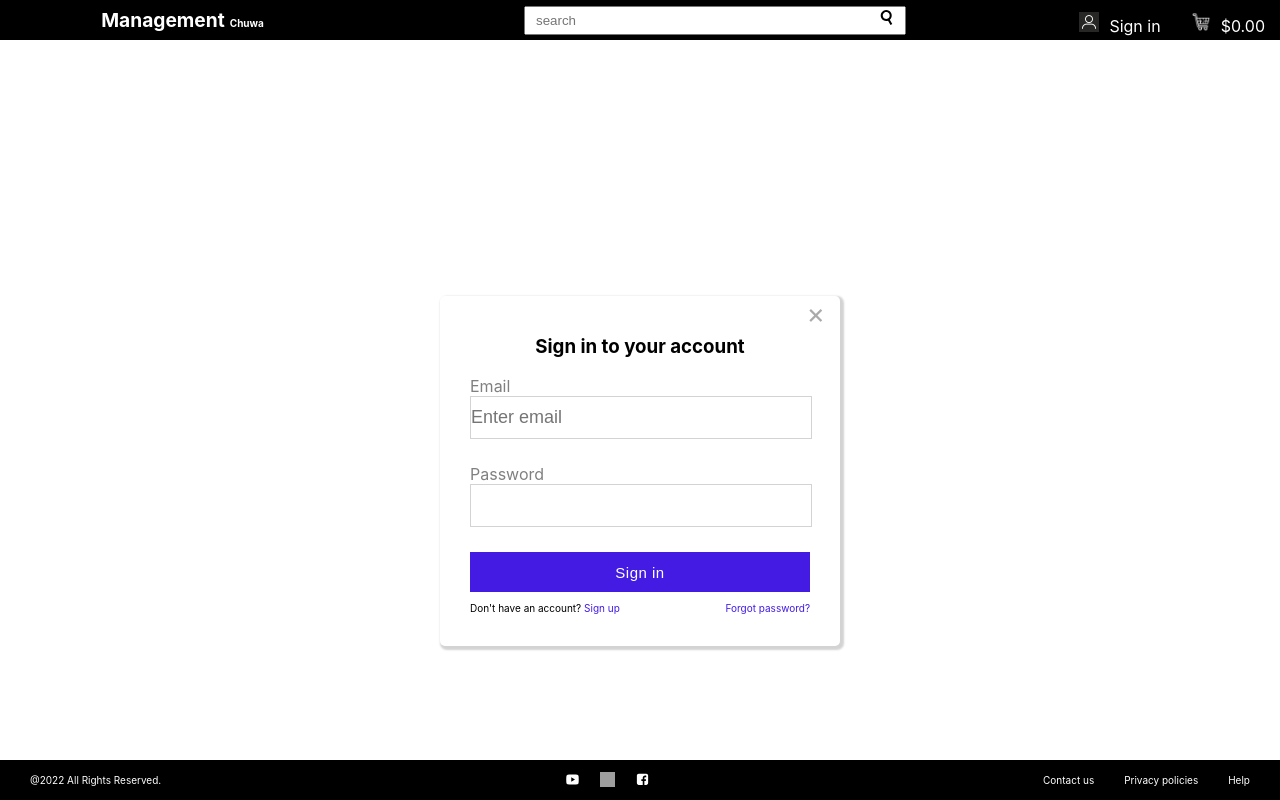
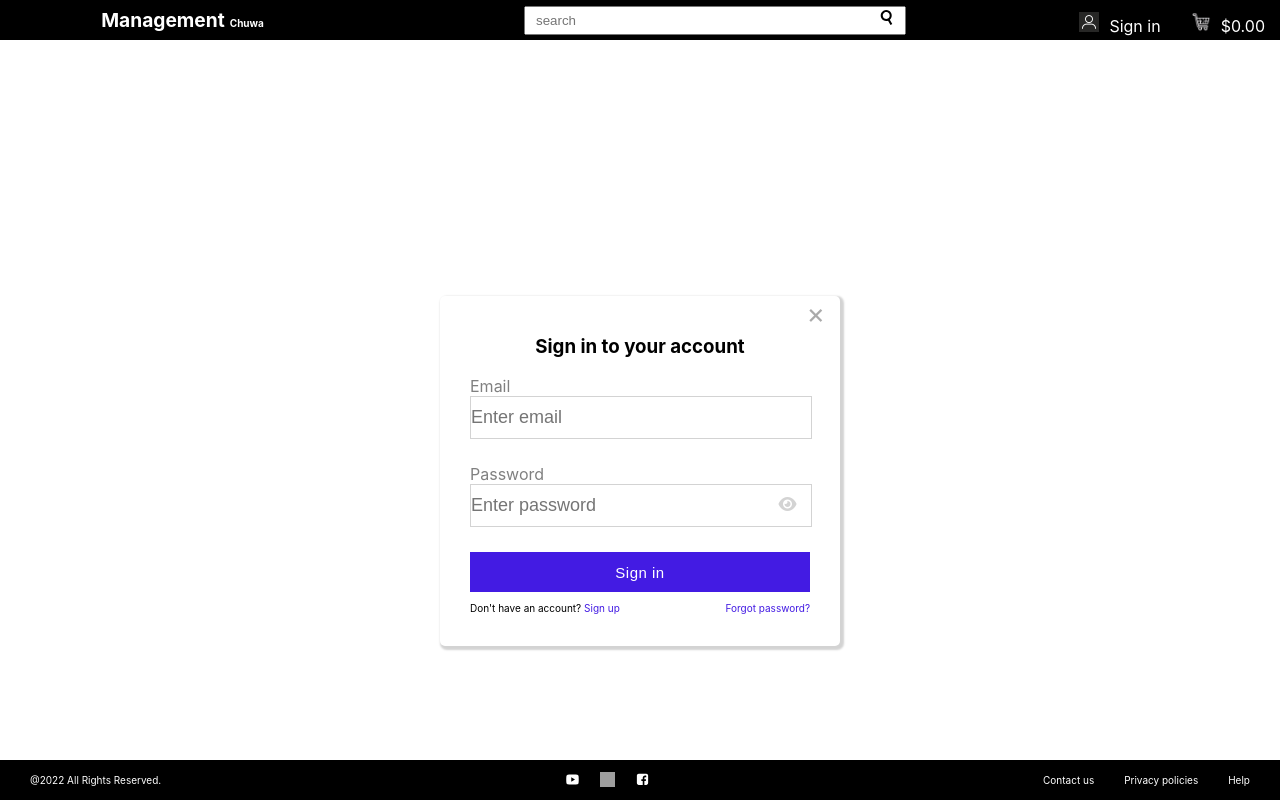
Before and after one commit to gj0706/react-product-management-system, a React (Create React App) app: page / in a window 1280 px wide. Both pictures are taken after a click on the element "Sign in". Built offline with nearby package versions, Linux system fonts and the light colour scheme; grey boxes are pictures that could not be loaded.

Commit message:
added show/hide icon to sign in modal

```diff
--- a/public/index.html
+++ b/public/index.html
@@ -15,6 +15,10 @@
       user's mobile device or desktop. See https://developers.google.com/web/fundamentals/web-app-manifest/
     -->
 		<link rel="manifest" href="%PUBLIC_URL%/manifest.json" />
+		<link
+			rel="stylesheet"
+			href="https://cdnjs.cloudflare.com/ajax/libs/font-awesome/6.1.1/css/all.min.css"
+		/>
 		<!--
       Notice the use of %PUBLIC_URL% in the tags above.
       It will be replaced with the URL of the `public` folder during the build.
--- a/src/App.js
+++ b/src/App.js
@@ -8,6 +8,7 @@ import "./App.css";
 function App() {
 	const [users, setUsers] = useState([]);
 	const [modalOn, setModalOn] = useState(false);
+	const [error, setError] = useState(false);
 
 	return (
 		<div className="App">
@@ -17,6 +18,8 @@ function App() {
 				setUsers={setUsers}
 				modalOn={modalOn}
 				setModalOn={setModalOn}
+				error={error}
+				setError={setError}
 			/>
 			<Footer />
 		</div>
--- a/src/components/sign-in-modal/sign-in-modal.css
+++ b/src/components/sign-in-modal/sign-in-modal.css
@@ -29,7 +29,6 @@
 .input-field {
 	background: none;
 	background-color: white;
-	color: white;
 	font-size: 18px;
 	padding: 10px 0px 10px 0px;
 	display: block;
@@ -39,6 +38,23 @@
 	margin: 25px 0;
 }
 
+#toggle-pw {
+	display: inline;
+	/* margin-bottom: 30px; */
+	height: 20px;
+	width: 20px;
+}
+
+.password-container {
+	position: relative;
+}
+.fa-eye {
+	position: absolute;
+	top: 50%;
+	right: 4%;
+	cursor: pointer;
+	color: lightgray;
+}
 .sign-in-btn {
 	display: block;
 	width: 100%;
--- a/src/components/sign-in-modal/sign-in-modal.js
+++ b/src/components/sign-in-modal/sign-in-modal.js
@@ -1,34 +1,65 @@
 import { useState } from "react";
 // import FormInput from "../form-input/form-input";
-import SubmitButton from "../submit-button/submit-button";
+// import SubmitButton from "../submit-button/submit-button";
+
 import "./sign-in-modal.css";
 
-const Signin = ({ users, setUsers, modalOn, setModalOn }) => {
+const Signin = ({ users, setUsers, modalOn, setModalOn, error, setError }) => {
 	const [email, setEmail] = useState("");
 	const [password, setPassword] = useState("");
-	const [error, setError] = useState(false);
-
+	const [errorMessage, setErrorMessage] = useState("");
+	const ERROR_MESSAGE = {
+		emailError: "Invalid email format.",
+		emptyFieldError: "Field cannot be empty.",
+	};
 	const handleSubmit = (e) => {
 		e.preventDefault();
+		if (!email.includes("@")) {
+			setEmail("");
+			setPassword("");
+			setError(true);
+			setErrorMessage(ERROR_MESSAGE.emailError);
+			alert(ERROR_MESSAGE.emailError);
+			return;
+		}
 		if (!email.trim() || !password.trim()) {
 			setEmail("");
 			setPassword("");
 			setError(true);
+			setErrorMessage(ERROR_MESSAGE.emptyFieldError);
+			alert(ERROR_MESSAGE.emptyFieldError);
 			return;
 		}
-		// setError(false);
-
+		setError(false);
+		setErrorMessage("");
 		const newUser = {
 			email: email,
 			password: password,
-			error: error,
+			errorMessage: "",
+			error: !error,
 		};
 		setUsers((prev) => {
 			return [...prev, newUser];
 		});
 		console.log(users);
 
-		console.log({ email: email, password: password });
+		console.log({
+			email: email,
+			password: password,
+			error: error,
+			errorMessage: errorMessage,
+		});
+		setEmail("");
+		setPassword("");
+	};
+
+	const handleEmail = (e) => setEmail(e.target.value);
+	const handlePassword = (e) => setPassword(e.target.value);
+
+	const togglePassword = (e) => {
+		e.target.classList.toggle("fa-eye-slash");
+		// e.target.type === "password" ? "text" : "password";
+		console.log(e.target);
 	};
 
 	const closeModal = () => {
@@ -48,21 +79,30 @@ const Signin = ({ users, setUsers, modalOn, setModalOn }) => {
 
 				<label className="sign-in-label">Email</label>
 				<input
+					style={{ border: error ? "1px solid red" : "1px solid lightgrey" }}
 					className="input-field"
 					value={email}
-					onChange={(e) => setEmail(e.target.value)}
-					type="email"
+					onChange={handleEmail}
+					type="text"
 					name="email"
 					placeholder="Enter email"
+					autoComplete="off"
 				/>
+				<p className="password-container">
 					<label className="sign-in-label">Password</label>
 					<input
+						style={{ border: error ? "1px solid red" : "1px solid lightgrey" }}
 						className="input-field"
-					value={password}
-					onChange={(e) => setPassword(e.target.value)}
+						defaultValue={password}
+						onChange={handlePassword}
 						type="password"
 						name="password"
+						placeholder="Enter password"
+						autoComplete="off"
 					/>
+					<i className="fa-solid fa-eye" id="eye" onClick={togglePassword}></i>
+				</p>
+
 				<input
 					className="sign-in-btn"
 					id="submitBtn"
```
Also changed, not shown: src/assets/hide.svg (added), src/assets/show.svg (added). Lines whose indentation alone changed are shown as unchanged.
